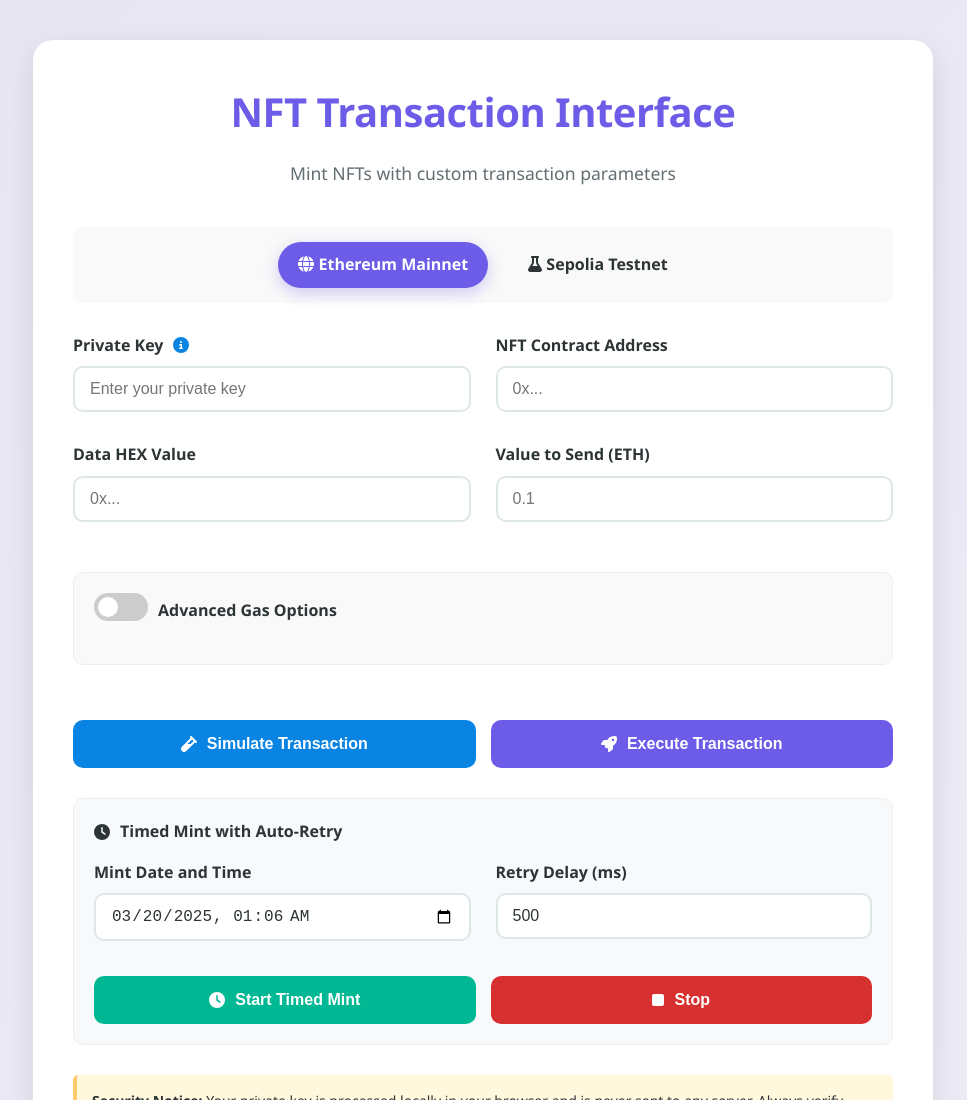
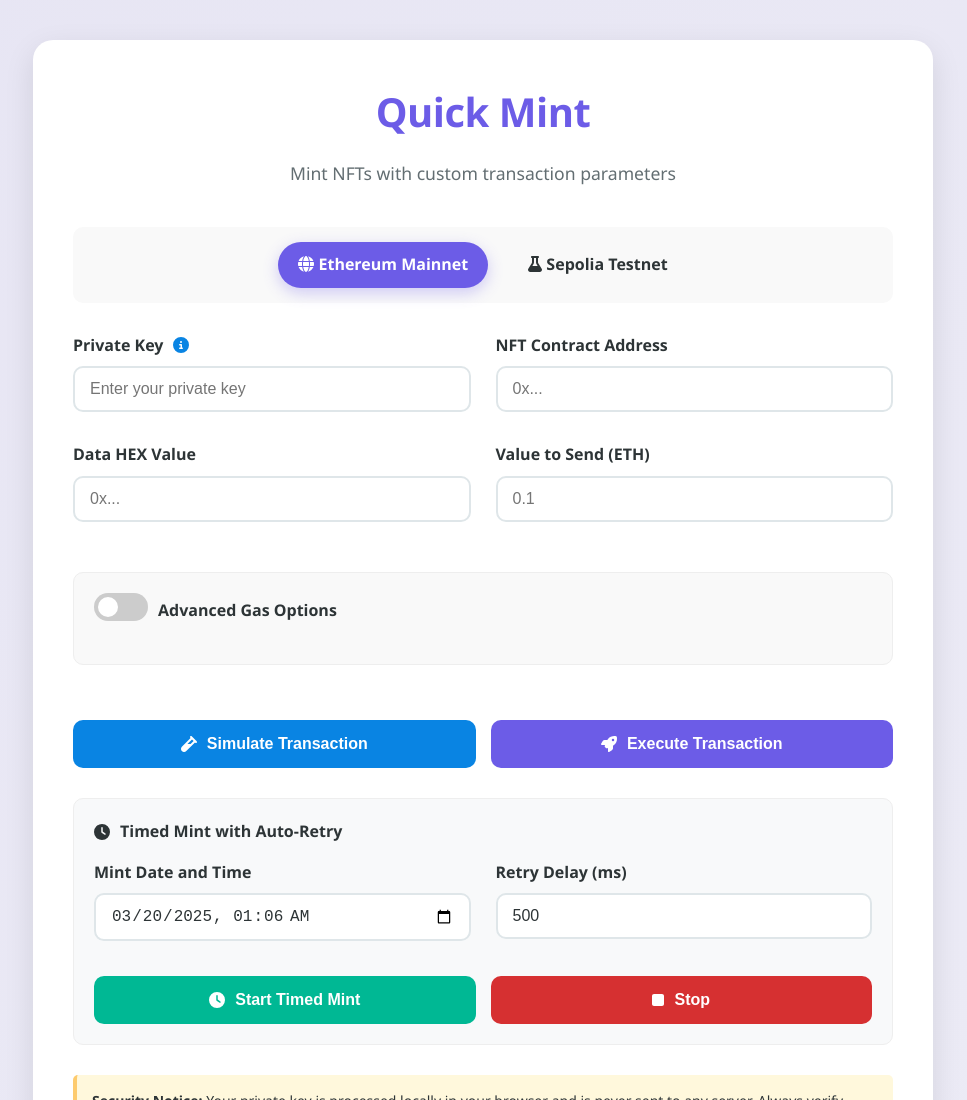
Before and after one commit to Stevesv1/steve-mint, a plain HTML site: page index.html in a window 1280 px wide. Shown: the top 1100 px of the page, without its empty margins (157-1124 px from the left). Drawn offline with Linux system fonts and the light colour scheme.

Commit message:
Update index.html

```diff
--- a/index.html
+++ b/index.html
@@ -441,7 +441,7 @@
 <body>
     <div class="container">
         <header>
-            <h1>NFT Transaction Interface</h1>
+            <h1>Quick Mint</h1>
             <p class="subtitle">Mint NFTs with custom transaction parameters</p>
         </header>
 
```
